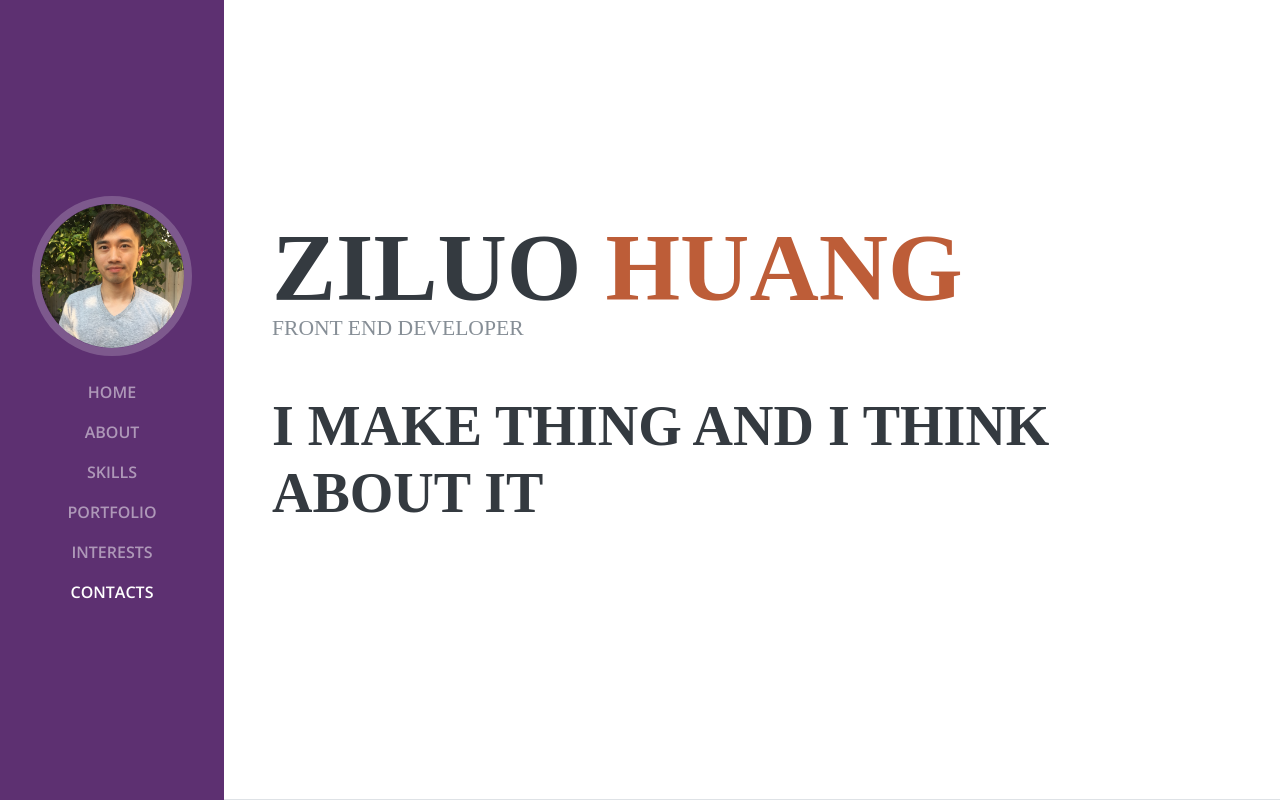
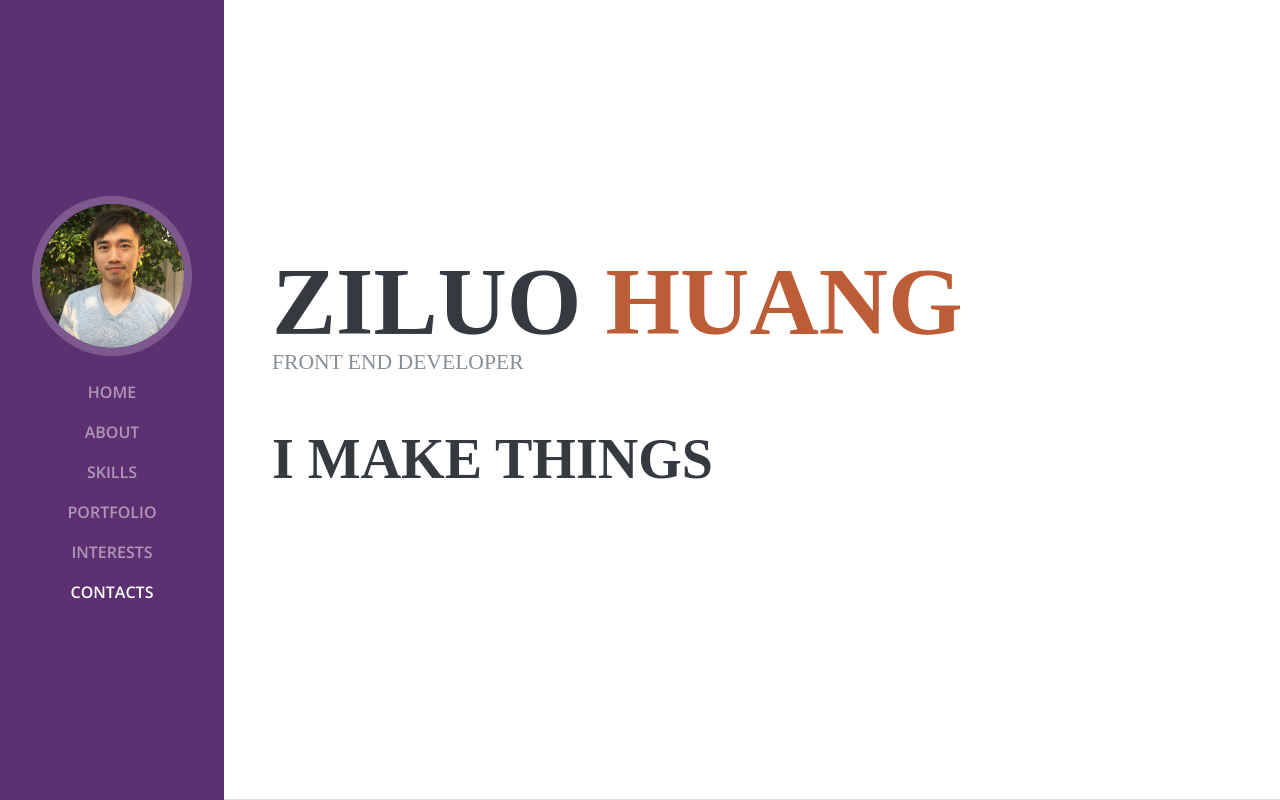
Before and after one commit to ZiluoH/ZiluoH.github.io, a plain HTML site: page index.html in a window 1280 px wide. Shown: the top 800 px of the page. Drawn offline with nearby package versions, Linux system fonts and the light colour scheme; a web font is replaced by a local one.

Commit message:
update home page

```diff
--- a/index.html
+++ b/index.html
@@ -64,7 +64,7 @@
           </h1>
           <div class="subheading mb-5">Front End Developer
           </div>
-          <h2 class="mb-5">I make thing and I think about it</h2>
+          <h2 class="mb-5">I make things</h2>
         </div>
     </section>
 
```
